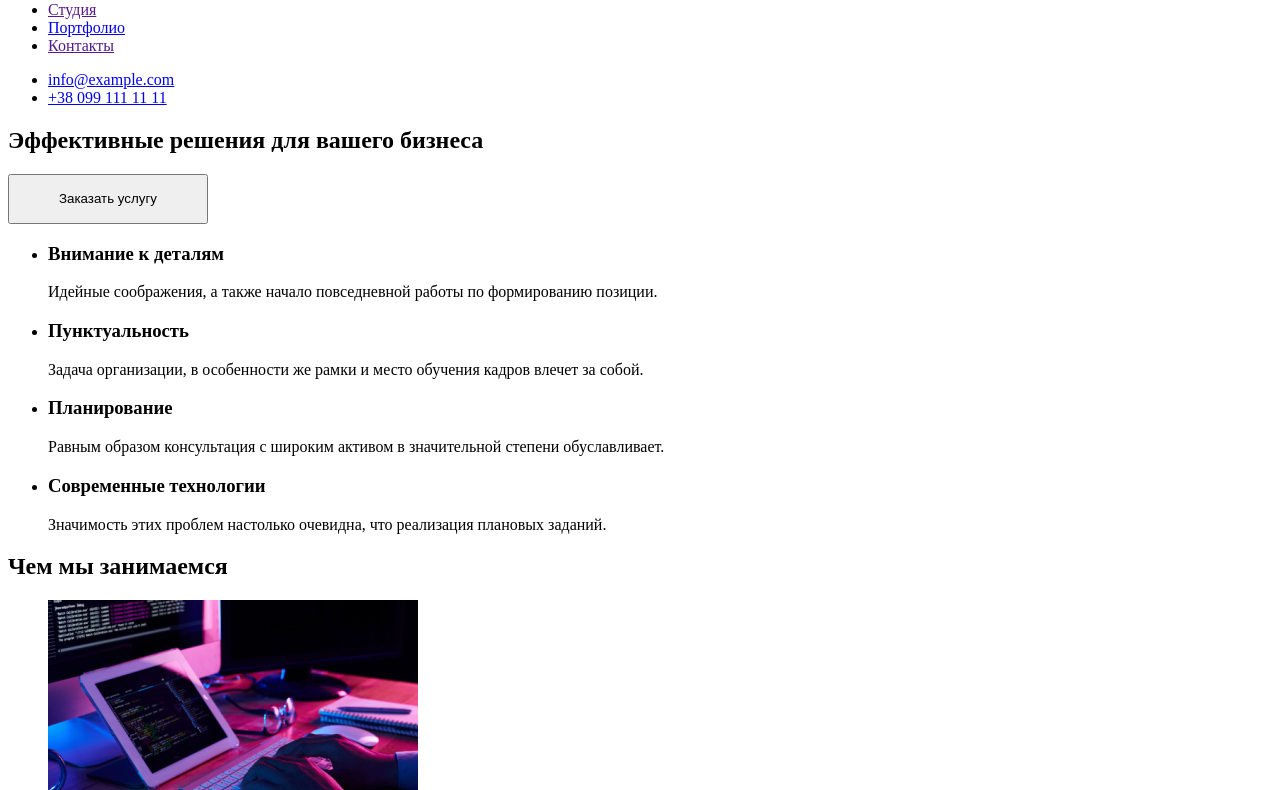
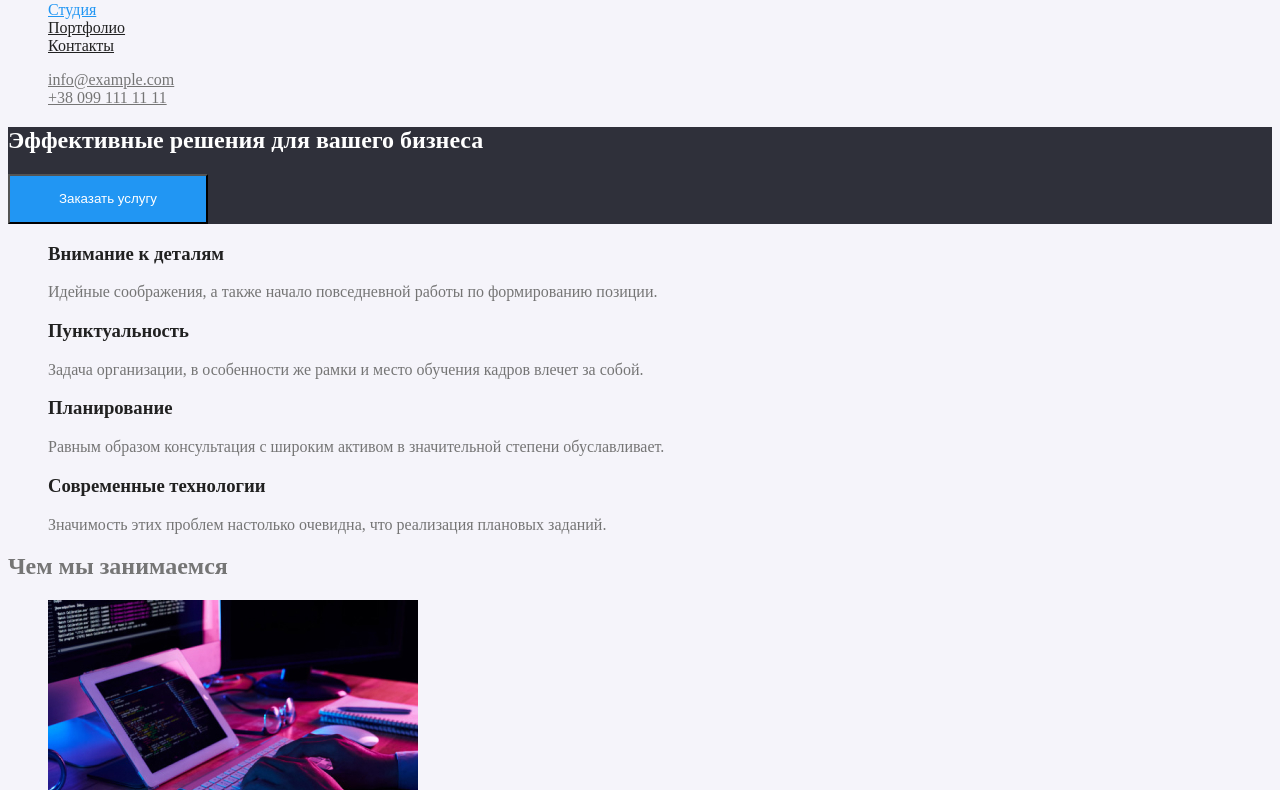
Before and after one commit to Artem0521/goit-markup-hm-02, a plain HTML site: page index.html in a window 1280 px wide. Shown: the part 41-831 px from the top of the page. Drawn offline with Linux system fonts and the light colour scheme.

Commit message:
разметка сss

```diff
--- a/css/steles.css
+++ b/css/steles.css
@@ -0,0 +1,108 @@
+/* основной текс #757575  */
+
+/* вторичний цвет текста #212121 */
+
+/* белый цвет #FFFFFF */
+
+/* акцент #2196F3 */
+
+/* цвет фона #E5E5E5 */
+/* вторичный цвет фона #F5F4FA */
+/* Цвет логотипа  #000000 */
+
+
+:root {
+    --primary-text-color: #757575;
+
+    --secondary-text-color: #212121;
+
+    --white-text-color: #FFFFFF;
+
+    --accent-color: #2196F3;
+
+    --main-fon-color: #F5F4FA;
+
+    --secondary-fon-color:#E5E5E5;
+
+    --logo-color: #000000;
+}
+
+
+body  {
+    background-color: var(--main-fon-color);
+    color: var(--primary-text-color);
+}
+ul {
+    list-style: none;
+}
+
+
+/* Стили index html */
+
+/* Logo */
+
+.logo {
+
+    color: var(--logo-color);
+}
+.logo-web  {
+    color: var(--accent-color);
+}
+
+
+/* Site nav */
+
+.site-nav .link {
+    color: var(--secondary-text-color);
+}
+.site-nav .link.current {
+    color: var(--accent-color);
+}
+.adress-nav .link {
+    color: var(--primary-text-color);
+}
+.adress-nav .link:hover,
+.adress-nav .link:focus {
+    color: var(--accent-color)
+}
+
+
+/* Hero */
+
+.hero {
+    --fon-color:#2F303A;
+    background-color: var(--fon-color)
+}
+.hero .title {
+    color: var(--white-text-color);
+}
+
+.button.order {
+    background-color: var(--accent-color);
+    color: var(--white-text-color)
+}
+
+
+
+/* Feature */
+
+.feature .title {
+    color: var(--secondary-text-color);
+}
+
+/* чем мы занимаемся */
+
+
+/* Наща клманда */
+.team {
+    background-color: var(--secondary-fon-color);
+}
+.team .title {
+    color: var(--secondary-text-color) ;
+}
+.team-list .title {
+    color: var(--secondary-text-color)
+}
+
+
+/* Подвал */
--- a/index.html
+++ b/index.html
@@ -6,23 +6,25 @@
     <meta http-equiv="X-UA-Compatible" content="IE=edge">
     <meta name="viewport" content="width=device-width, initial-scale=1.0">
     <title>Document</title>
+    <link rel="stylesheet" href="./css/steles.css">
 </head>
 
 <body>
-    <header class="">
+    <header class="page-header">
         <!--Верхняя линия-->
         <nav>
-            <a href="index.html"><span>Web</span>Studio</a>
-            <ul>
-                <li><a href="">Студия</a></li>
-                <li><a href="./portfolio.html">Портфолио</a></li>
-                <li><a href="">Контакты</a></li>
+            <a href="./index.html" class="logo"><span class="logo-web">Web</span>Studio</a>
+
+            <ul class="site-nav">
+                <li><a href="./index.html" class="link current">Студия</a></li>
+                <li><a href="./portfolio.html" class="link">Портфолио</a></li>
+                <li><a href="" class="link">Контакты</a></li>
             </ul>
         </nav>
 
-        <ul>
-            <li><a href="mail:info@example.com">info@example.com</a></li>
-            <li><a href="tel:+380991111111">+38 099 111 11 11</a></li>
+        <ul class="adress-nav">
+            <li><a href="mail:info@example.com" class="link">info@example.com</a></li>
+            <li><a href="tel:+380991111111" class="link">+38 099 111 11 11</a></li>
         </ul>
     </header>
 
@@ -30,35 +32,38 @@
 
         <!--Шапка-->
 
-        <section>
-            <h1>Эффективные решения для вашего бизнеса</h1>
-            <button type="button" style="width: 200px; height: 50px;" >Заказать услугу</button>
+        <section class="hero">
+            <h1 class="title">Эффективные решения для вашего бизнеса</h1>
+            <button type="button" class="button order" style="width: 200px; height: 50px;" >Заказать услугу</button>
         </section>
+
         <!--Особенности-->
+
         <section>
 
-            <ul>
+            <ul class="feature">
                 <li>
-                    <h3>Внимание к деталям</h3>
+                    <h3 class="title"">Внимание к деталям</h3>
                     <p>Идейные соображения, а также начало повседневной работы по формированию позиции.</p>
                 </li>
                 <li>
-                    <h3>Пунктуальность</h3>
+                    <h3 class="title">Пунктуальность</h3>
                     <p>Задача организации, в особенности же рамки и место обучения кадров влечет за собой.</p>
                 </li>
                 <li>
-                    <h3>Планирование</h3>
+                    <h3 class="title">Планирование</h3>
                     <p>Равным образом консультация с широким активом в значительной степени обуславливает.</p>
                 </li>
                 <li>
-                    <h3>Современные технологии</h3>
+                    <h3 class="title">Современные технологии</h3>
                     <p>Значимость этих проблем настолько очевидна, что реализация плановых заданий.</p>
                 </li>
             </ul>
         </section>
+
         <!--Чем мы занимакмся-->
-        <section>
-            <h2>Чем мы занимаемся</h2>
+        <section class="work">
+            <h2 class="title">Чем мы занимаемся</h2>
             <ul>
                 <li><a href=""><img src="./image/box1.jpg" alt="Планшет и клавиатура" width="370" height="294"></a></li>
                 <li><a href=""><img src="./image/box2.jpg" alt="Ноутбук" width="370" height="294"></a></li>
@@ -67,28 +72,29 @@
         </section>
 
         <!--Наша команда-->
-        <section>
-            <h2>Наша команда</h2>
 
-            <ul>
+        <section class="team">
+            <h2 class="title">Наша команда</h2>
+
+            <ul class="team-list">
                 <li><img src="./image/card1.jpg" alt="Игорь Демьяненко" width="270" height="260"></li>
                 <li>
-                    <h3>Игорь Демьяненко</h3>
+                    <h3 class="title">Игорь Демьяненко</h3>
                      <p>Product Designer</p>
-                ></li>
+                </li>
                 <li><img src="./image/card2.jpg" alt="Ольга Репина" width="270" height="260"></li>
                 <li>
-                    <h3>Ольга Репина</h3>
+                    <h3 class="title">Ольга Репина</h3>
                     <p>Frontend Developer</p>
                 </li>
                 <li><img src="./image/card3.jpg" alt="Николай Тарасов" width="270" height="260"></li>
                 <li>
-                    <h3>Николай Тарасов</h3>
+                    <h3 class="title">Николай Тарасов</h3>
                     <p>Marketing</p>
                 </li>
                 <li><img src="./image/card4.jpg" alt="Михаил Ермаков" width="270" height="260"></li>
                 <li>
-                    <h3>Михаил Ермаков</h3>
+                    <h3 class="title">Михаил Ермаков</h3>
                     <p>UI Designer</p>
                 </li>
 
```
Also changed, not shown: portfolio.html (+11 -13 lines).
